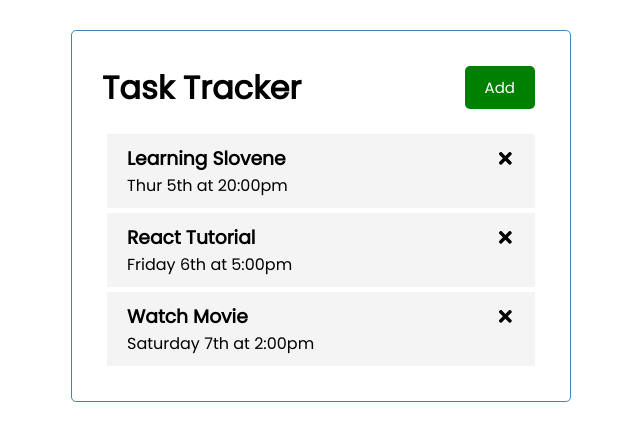
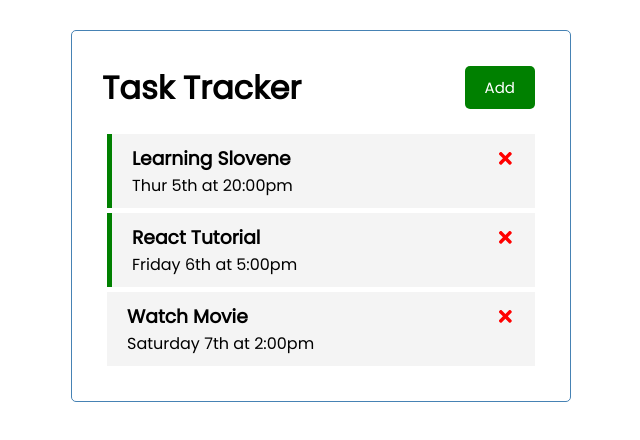
Before and after one commit to saurabhsatralkar21/task-scheduler, a React (Create React App) app: page / in a window 1280 px wide. Shown: the top 440 px of the page, without its empty margins (319-959 px from the left). Built offline with nearby package versions, Linux system fonts and the light colour scheme; the HTML template or start-up script is replaced by a standard one.

Commit message:
Add tasks

```diff
--- a/src/App.js
+++ b/src/App.js
@@ -1,6 +1,7 @@
 import Header from "./components/Header";
 import Tasks from "./components/Tasks";
 import { useState } from "react"
+import AddTask from "./components/AddTask";
 
 function App() {
 
@@ -9,13 +10,13 @@ function App() {
     id: 1,
     text: "Learning Slovene",
     day: "Thur 5th at 20:00pm",
-    reminder: false,
+    reminder: true,
     },
     {
     id: 2,
     text: "React Tutorial",
     day: "Friday 6th at 5:00pm",
-        reminder: false,
+    reminder: true,
     },
     {
         id: 3,
@@ -25,10 +26,21 @@ function App() {
     }
 ])
 
+// Delete Task
+const deleteTask = (id) => {
+  setTasks(tasks.filter((task) => task.id !==id ))
+}
+
+//Toggle reminder
+const toggleReminder = (id) => {
+  console.log('Toggle', id);
+  setTasks(tasks.map((task) => task.id === id ? { ...task, reminder: !task.reminder } : task))
+}
+
   return (
     <div className="container">
       <Header></Header>
-      <Tasks tasks={tasks}></Tasks>
+      {tasks.length > 0 ? <Tasks tasks={tasks} onDelete={deleteTask} onToggle={toggleReminder}></Tasks> : 'No tasks to show'}
     </div>
   );
 }
--- /dev/null
+++ b/src/components/AddTask.js
@@ -0,0 +1,21 @@
+const AddTask = () => {
+  return (
+   <form className="add-form">
+    <div className="form-control">
+        <label htmlFor="">Task</label>
+        <input type="text" placeholder="Add task" />
+    </div>
+    <div className="form-control">
+        <label htmlFor="">Day & time</label>
+        <input type="text" placeholder="Add Day and time" />
+    </div>
+    <div className="form-control">
+        <label htmlFor="">Set Reminder</label>
+        <input type="checkbox"/>
+    </div>
+    <input type="submit" value="Save Task"/>
+   </form>
+  )
+}
+
+export default AddTask
--- a/src/components/Task.js
+++ b/src/components/Task.js
@@ -1,9 +1,16 @@
 import { FaTimes } from "react-icons/fa"
 
-const Task = ({task}) => {
+const Task = ({task, onDelete, onToggle}) => {
   return (
-    <div className="task">
-        <h3>{task.text} <FaTimes></FaTimes></h3>
+    <div className={`task ${task.reminder ? 'reminder' : ''}`} onDoubleClick={
+      () => onToggle(task.id)}>
+        <h3>{task.text}
+        <FaTimes
+        style={{ color: "red", cursor: "pointer"}}
+        onClick={()=> onDelete(task.id)}
+
+        />
+        </h3>
         <p>{task.day}</p>
     </div>
   )
--- a/src/components/Tasks.js
+++ b/src/components/Tasks.js
@@ -1,10 +1,17 @@
 import Task from "./Task"
 
-const Tasks = ({tasks}) => {
+const Tasks = ({tasks, onDelete, onToggle}) => {
   return (
     <>
      {tasks.map((task) => {
-       return (<Task key={task.id} task={task}> </Task>)
+       return (
+       <Task key={task.id}
+       task={task}
+       onDelete={onDelete}
+       onToggle={onToggle}
+       />
+
+       )
      })}
     </>
   )
```
